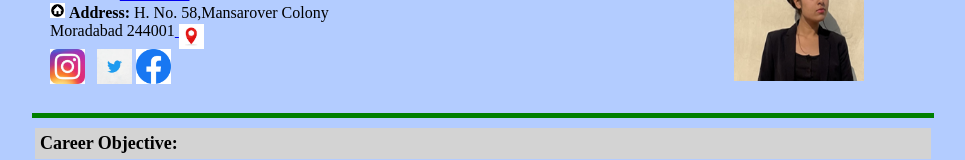
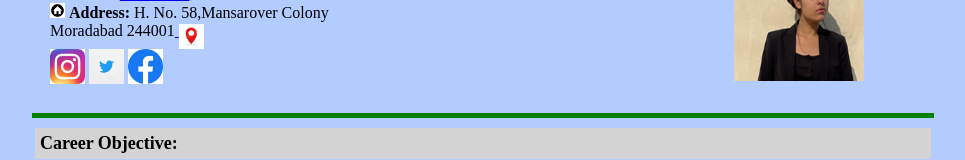
Before and after one commit to Dishaee/Resume, a plain HTML site: page index.html in a window 1280 px wide. Shown: the part 147-307 px from the top of the page, without its empty margins (157-1122 px from the left). Drawn offline with Linux system fonts and the light colour scheme.

Commit message:
Add files via upload

```diff
--- a/index.html
+++ b/index.html
@@ -34,10 +34,10 @@
                 <br>
                 <a href="https://instagram.com/disha_y6848?igshid=YmMyMTA2M2Y=" target="_blank"><img
                         src="instagram.jpeg" alt="" width="35"></a>
-                &nbsp;
-                <a href="https://twitter.com/dishayadav6360" target="_blank"><img src="twitter.jpeg" alt="" width="35"></a>
-                    <a href="https://www.facebook.com/profile.php?id=100089997535872&mibextid=LQQJ4d"
-                        target="_blank"><img src="facebook.png" alt="" width="35"></a>
+                <a href="https://twitter.com/dishayadav6360" target="_blank"><img src="twitter.jpeg" alt=""
+                        width="35"></a>
+                <a href="https://www.facebook.com/profile.php?id=100089997535872&mibextid=LQQJ4d" target="_blank"><img
+                        src="facebook.png" alt="" width="35"></a>
             </td>
             <td align="center">
                 <img src="photo.png" alt="Disha" height="150" width="130" title="Disha Yadav">
```
